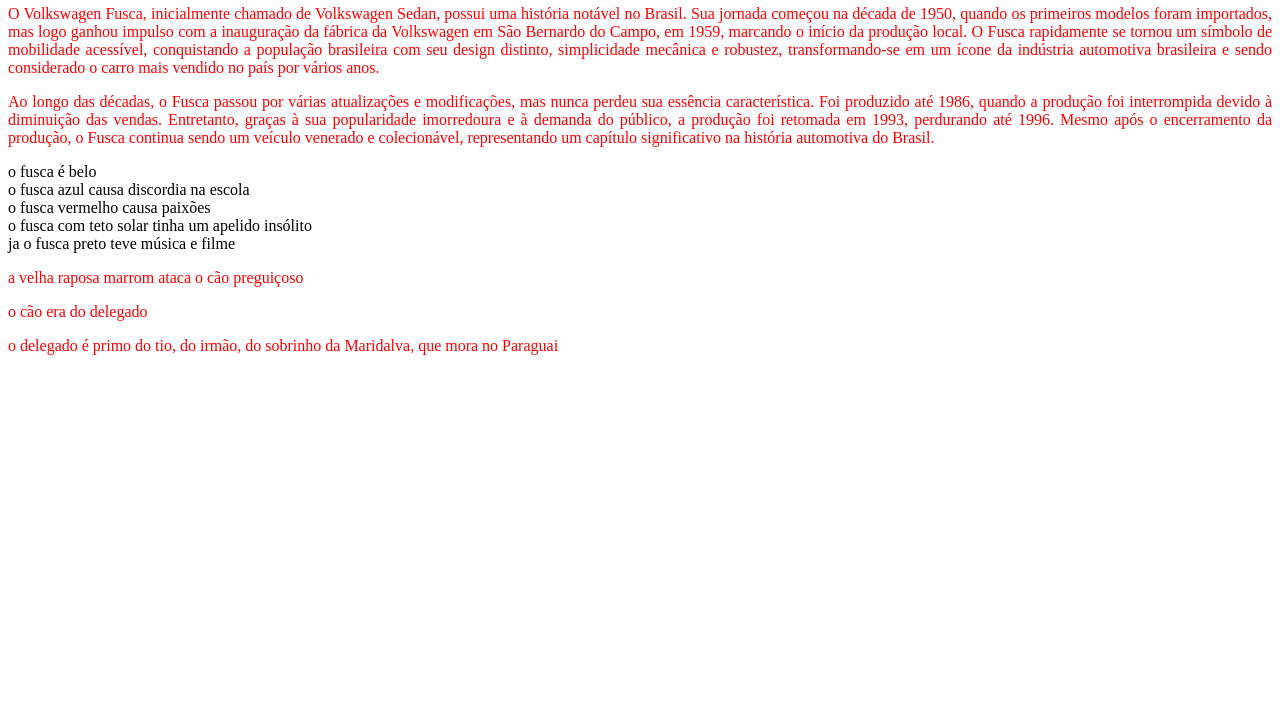
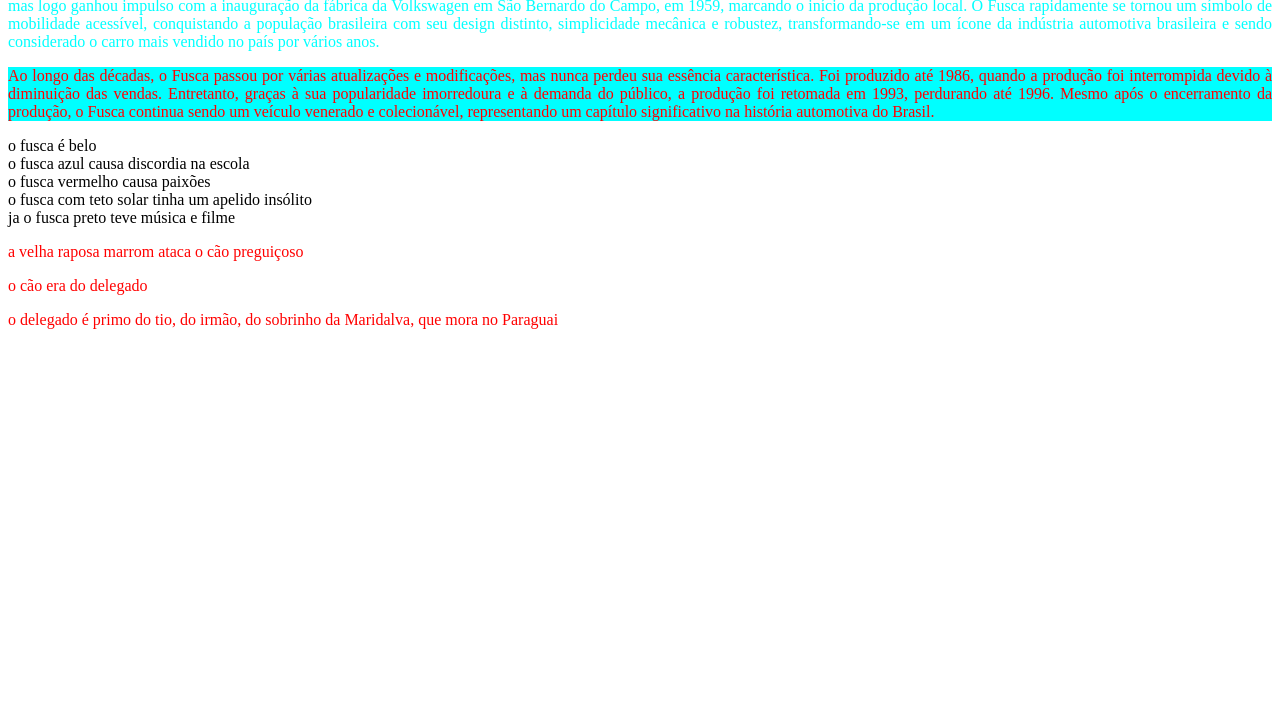
Before and after one commit to profedvaldo/formadores.fusca, a plain HTML site: page index.html in a window 1280 px wide. Shown: the part 95-800 px from the top of the page. Drawn offline with Linux system fonts and the light colour scheme.

Commit message:
24/10/2023

```diff
--- a/index.html
+++ b/index.html
@@ -8,10 +8,10 @@
 
 </head>
 <body>
-.
+
 <h1>O Fusca no Brasil</h1>
 <!-- este é um comentário em html -->
-<p>O Volkswagen Fusca, inicialmente chamado de
+<p id = "paragrafo1">O Volkswagen Fusca, inicialmente chamado de
     Volkswagen Sedan, possui uma história notável no
     Brasil. Sua jornada começou na década de 1950,
     quando os primeiros modelos foram importados,
@@ -25,7 +25,7 @@
     simplicidade mecânica e robustez,
     transformando-se em um ícone da indústria automotiva brasileira e sendo considerado o carro mais vendido no país por vários anos.</p>
 
-<p>Ao longo das décadas, o Fusca passou por várias atualizações e modificações, mas nunca perdeu sua essência característica. Foi produzido até 1986, quando a produção foi interrompida devido à diminuição das vendas. Entretanto, graças à sua popularidade imorredoura e à demanda do público, a produção foi retomada em 1993, perdurando até 1996. Mesmo após o encerramento da produção, o Fusca continua sendo um veículo venerado e colecionável, representando um capítulo significativo na história automotiva do Brasil.</p>
+<p id="paragrafo2">Ao longo das décadas, o Fusca passou por várias atualizações e modificações, mas nunca perdeu sua essência característica. Foi produzido até 1986, quando a produção foi interrompida devido à diminuição das vendas. Entretanto, graças à sua popularidade imorredoura e à demanda do público, a produção foi retomada em 1993, perdurando até 1996. Mesmo após o encerramento da produção, o Fusca continua sendo um veículo venerado e colecionável, representando um capítulo significativo na história automotiva do Brasil.</p>
 
 o fusca é belo<br />
 o fusca azul causa discordia na escola<br />
--- a/style.css
+++ b/style.css
@@ -8,3 +8,10 @@ h1{
     text-align: center; /*alinhamento do texto */
     font-size: 30px; /*tamanho da fonte*/
 }
+
+#paragrafo1{
+    color: aqua;
+}
+#paragrafo2{
+    background-color: aqua;
+}
```
